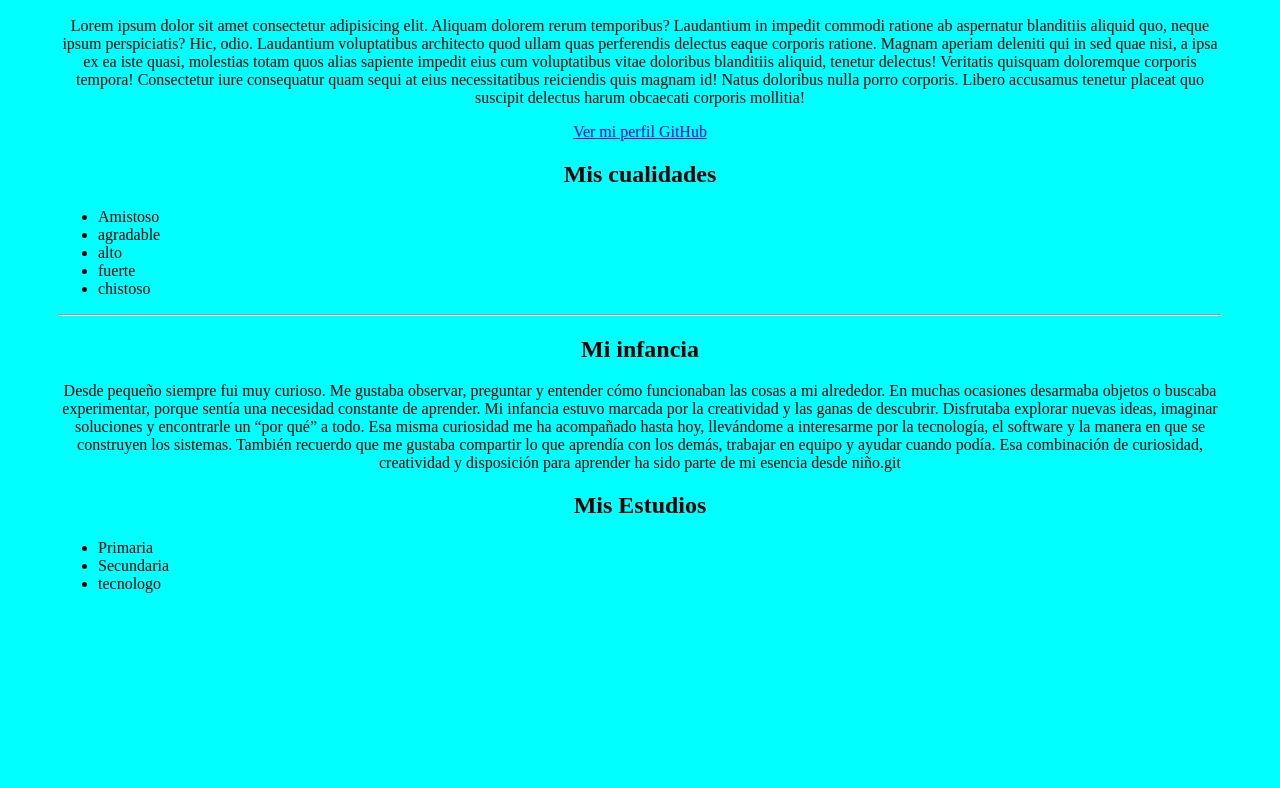
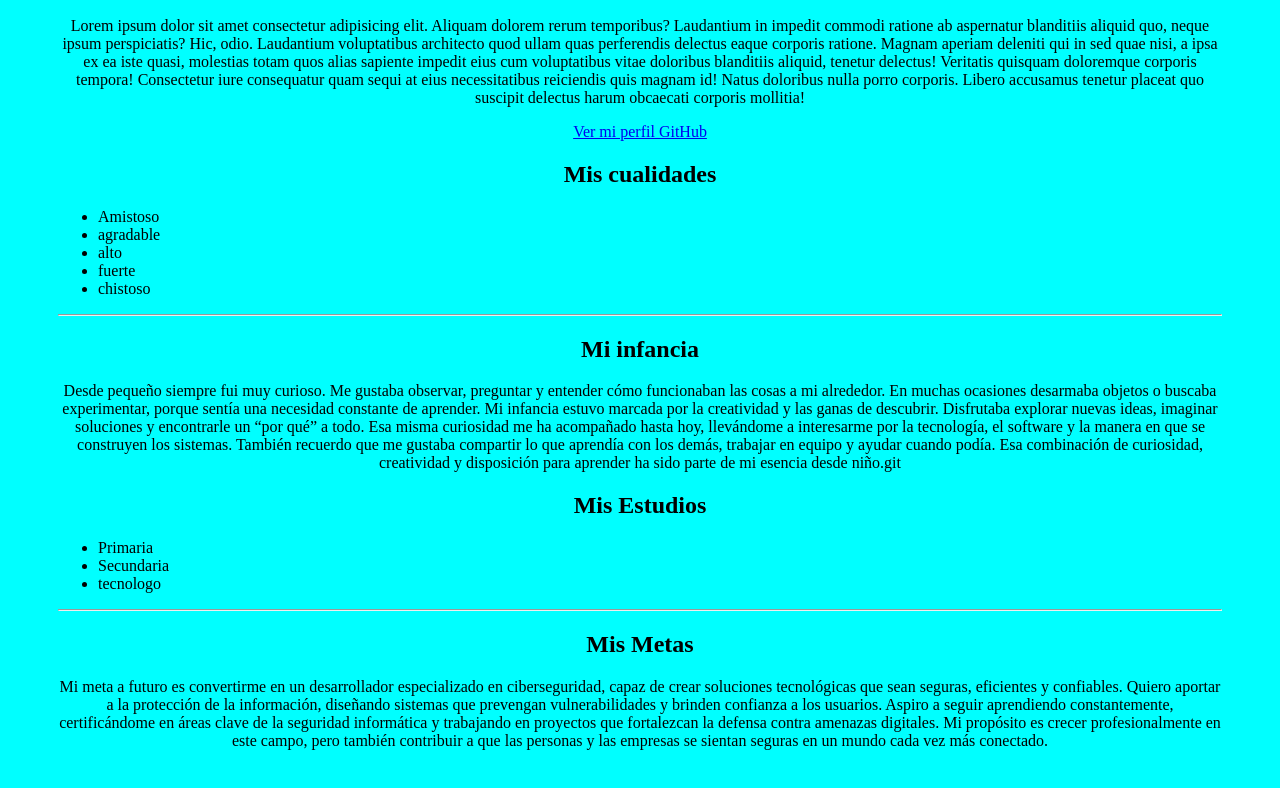
Before and after one commit to JUAN-MAHECHA1/mi_historia, a plain HTML site: page index.html in a window 1280 px wide. Shown: the part 752-1540 px from the top of the page. Before the commit the page ends 1419 px from the top, so only its background shows below. Drawn offline with Linux system fonts and the light colour scheme.

Commit message:
Mis Metas

```diff
--- a/index.html
+++ b/index.html
@@ -49,6 +49,10 @@
             <li>Secundaria</li>
             <li>tecnologo</li>
         </ul>
+        <hr>
+        <h2>Mis Metas</h2>
+        <p>Mi meta a futuro es convertirme en un desarrollador especializado en ciberseguridad, capaz de crear soluciones tecnológicas que sean seguras, eficientes y confiables. Quiero aportar a la protección de la información, diseñando sistemas que prevengan vulnerabilidades y brinden confianza a los usuarios. Aspiro a seguir aprendiendo constantemente, certificándome en áreas clave de la seguridad informática y trabajando en proyectos que fortalezcan la defensa contra amenazas digitales. Mi propósito es crecer profesionalmente en este campo, pero también contribuir a que las personas y las empresas se sientan seguras en un mundo cada vez más conectado.
+        </p>
     </section>
 </body>
 
```
